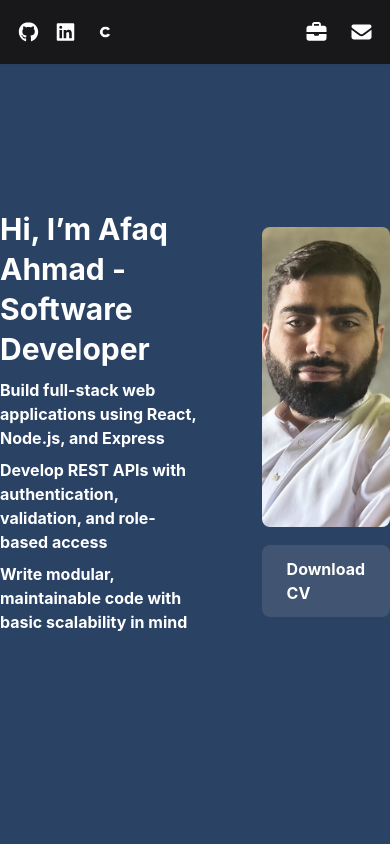
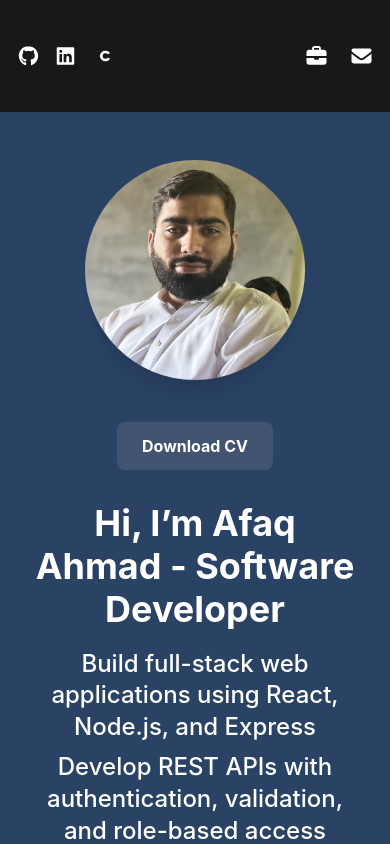
Before and after one commit to Afaq-Ahmad-eng/Portfolio, a React (Vite) app: page / in a window 390 px wide. Shown: the top 844 px of the page. Built offline with nearby package versions, Linux system fonts and the light colour scheme.

Commit message:
Adjust proper the header so, this is responsive
and then we adjust the hero section means responsive

```diff
--- a/src/components/App.jsx
+++ b/src/components/App.jsx
@@ -11,8 +11,8 @@ function App() {
   return (
     <ChakraProvider>
       <AlertProvider>
+        <Header />
         <main>
-          <Header />
           <LandingSection />
           <ProjectsSection />
           <ContactMeSection />
--- a/src/components/header/header.jsx
+++ b/src/components/header/header.jsx
@@ -33,10 +33,11 @@ const Header = () => {
 
   return (
     <Box
-      position="fixed"
+      position="sticky"
       top={0}
       left={0}
       right={0}
+      width='100%'
       backgroundColor="#18181b"
       zIndex={1000}
       boxShadow="sm"
@@ -47,7 +48,7 @@ const Header = () => {
           flexDirection="row"
           justifyContent="space-between"
           alignItems="center"
-          py={4}
+          py={{ base: 10, md: 4 }}
           // 2. Controlled responsive padding (tight on mobile, open on desktop)
           px={{ base: 4, sm: 10, md: 20 }}
           // 3. Single clean spacing property to control unexpected layout shifts
--- a/src/components/landingSection/LandingSection.jsx
+++ b/src/components/landingSection/LandingSection.jsx
@@ -1,4 +1,4 @@
-import { Image, Heading, VStack,HStack } from "@chakra-ui/react";
+import { Flex, Image, Heading, VStack,HStack, Box } from "@chakra-ui/react";
 import FullScreenSection from "../fullScreenSection/FullScreenSection";
 import picture from "../../assets/images/IMG_0210.jpg"
 import style from "./LandingSection.module.css"
@@ -18,38 +18,74 @@ const LandingSection = () => (
     isDarkBackground
     backgroundColor="#2A4365"
   >
-    <HStack spacing={16}>
-  <VStack>
-  <Heading>{bio1}</Heading>
-  <VStack spacing={2}>
-  {bio2.map((line,index) => (
+    <Box
+      width="100vw"
+      p='2'
+      boxSize="border-box"
+    >
+    <Flex
+      // 1. FIXED: Row on desktop, vertical column on mobile screens
+      flexDirection={{ base: "column-reverse", md: "row" }}
+
+      // 2. FIXED: Changed '100vw' to '100%' and set a clean max-width constraint
+      width="100vw"
+
+      // 3. Spacing controls: spaces items vertically on mobile, horizontally on desktop
+      gap={{ base: 8, md: 16 }}
+
+      // 4. Centers elements perfectly regardless of layout orientation
+      justifyContent="center"
+      alignItems="center"
+
+      // 5. Horizontal safety padding for smaller screens
+      px={{ base: 8, md: 12 }}
+      py={{ base: 10, md: 0 }}
+    >
+      {/* Left Side: Bio Text */}
+      <VStack
+        alignItems={{ base: "center", md: "flex-start" }} // Centers text on mobile, left-aligns on desktop
+        textAlign={{ base: "center", md: "left" }}
+        spacing={4}
+      >
+        <Heading size="2xl">{bio1}</Heading>
+        <VStack spacing={2} align={{ base: "center", md: "flex-start" }}>
+          {bio2.map((line, index) => (
             <Heading
               key={index}
-    size="l"
-    >{line}</Heading>
+              size="lg"
+              fontWeight="medium"
+            >
+              {line}
+            </Heading>
           ))}
         </VStack>
       </VStack>
-  <VStack>
+
+      {/* Right Side: Image & CV Button */}
+      <VStack spacing={{ base: 8, md: 6 }}>
         <Image
           src={picture}
           alt="Ali"
-  boxSize="300px"
+          // FIXED: Scaled image down for tiny mobile viewports so it never overflows
+          boxSize={{ base: "220px", sm: "280px", md: "300px" }}
           objectFit="cover"
-  borderRadius="lg"
+          borderRadius={{ base: "full", md: "xl" }} // Optional: "full" makes it a clean professional circle avatar
+          boxShadow="xl"
         />
-  <div className={style.CvButtonContainer}>
+        <Box className={style.CvButtonContainer}>
           <a
             href="/AFAQ-AHMAD-CV.pdf"
             target="_blank"
             download
             rel="noopener noreferrer"
             className={style.downloadBtn}
-  >Download CV
+          >
+            Download CV
           </a>
-  </div>
+        </Box>
       </VStack>
-  </HStack>
+    </Flex>
+    </Box>
   </FullScreenSection>
 );
 
--- a/src/components/landingSection/LandingSection.module.css
+++ b/src/components/landingSection/LandingSection.module.css
@@ -1,8 +1,14 @@
 .CvButtonContainer{
   display: flex;
-  justify-content: flex-start;
+  justify-content: center;
   margin-top: 10px;
   width: 100%;
+}
+
+@media (min-width: 768px) {
+  .CvButtonContainer {
+    justify-content: flex-start;
+  }
 }
 
 .downloadBtn {
```
Lines whose indentation alone changed are shown as unchanged.
